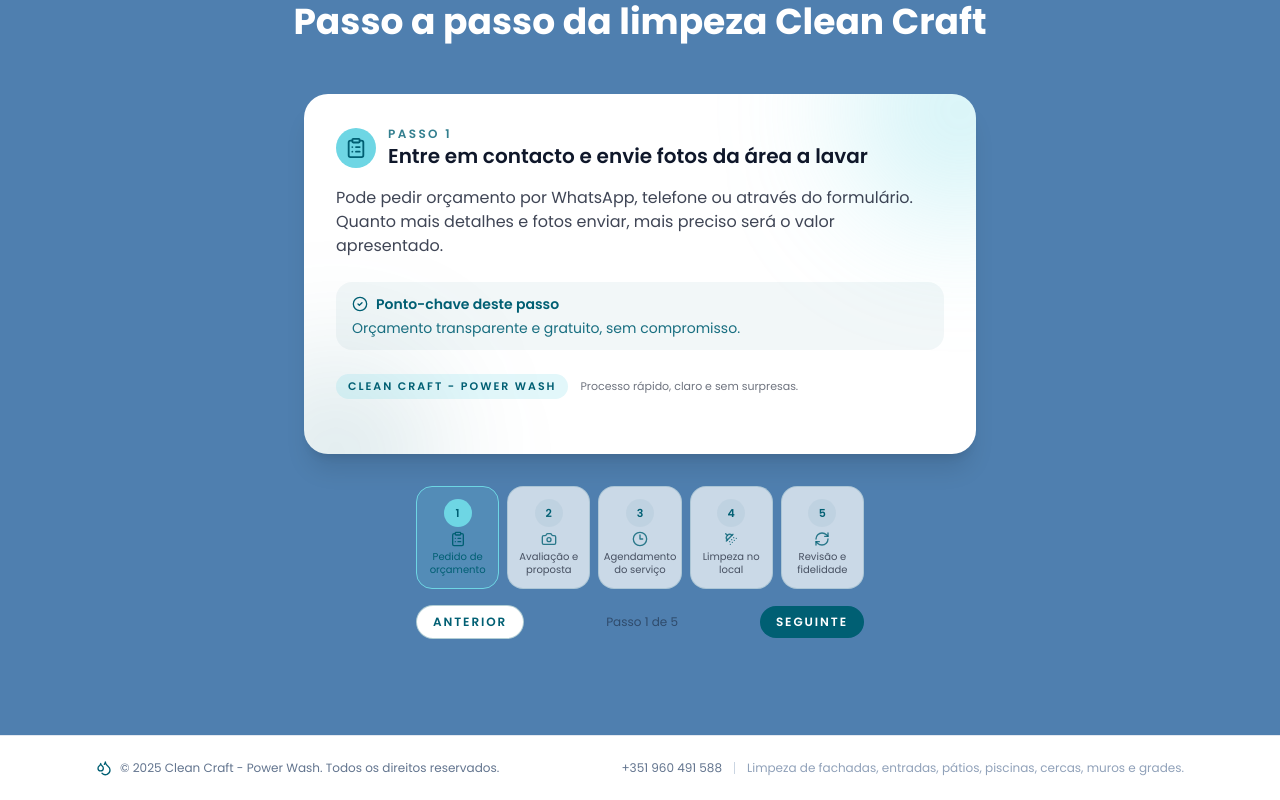
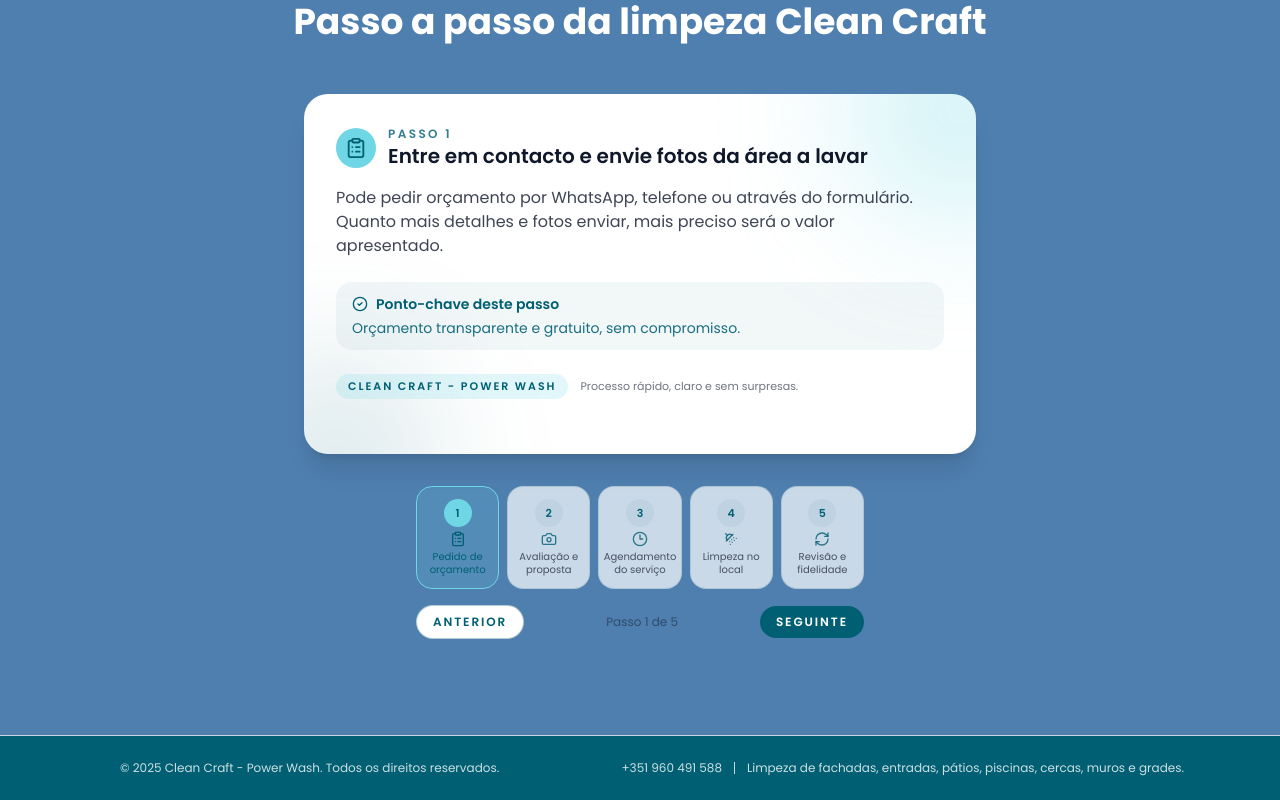
Before and after one commit to jreis13/Clean-Craft, a Next.js app: page / in a window 1280 px wide. Shown: the part 1523-2323 px from the top of the page. Built offline with nearby package versions, Linux system fonts and the light colour scheme.

Commit message:
adjust footer

```diff
--- a/components/Footer.tsx
+++ b/components/Footer.tsx
@@ -2,8 +2,8 @@
 
 export function Footer() {
   return (
-    <footer className="border-t border-slate-200 bg-white">
-      <div className="mx-auto flex max-w-6xl flex-col gap-4 px-4 py-6 text-xs text-slate-500 sm:flex-row sm:items-center sm:justify-between sm:px-6 lg:px-8">
+    <footer className="border-t border-slate-300 bg-[var(--primary)]">
+      <div className="mx-auto flex max-w-6xl flex-col gap-4 px-4 py-6 text-xs text-white/80 sm:flex-row sm:items-center sm:justify-between sm:px-6 lg:px-8">
         <div className="flex items-center gap-2">
           <Droplets size={16} className="text-[var(--primary)]" />
           <span>
@@ -14,7 +14,7 @@
         <div className="flex flex-wrap items-center gap-3">
           <span>+351 960 491 588</span>
           <span className="hidden h-3 w-px bg-slate-300 sm:inline-block" />
-          <span className="text-slate-400">
+          <span className="text-white/80">
             Limpeza de fachadas, entradas, pátios, piscinas, cercas, muros e
             grades.
           </span>
```
